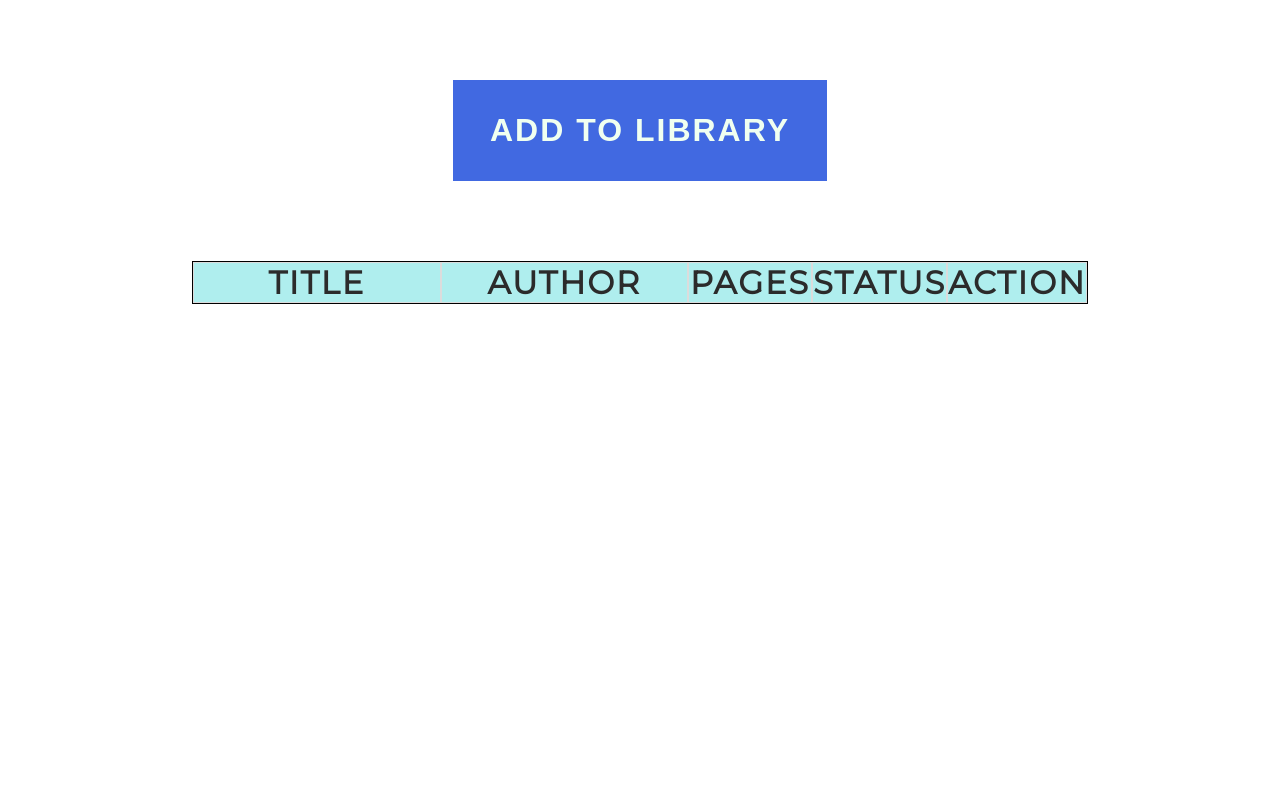
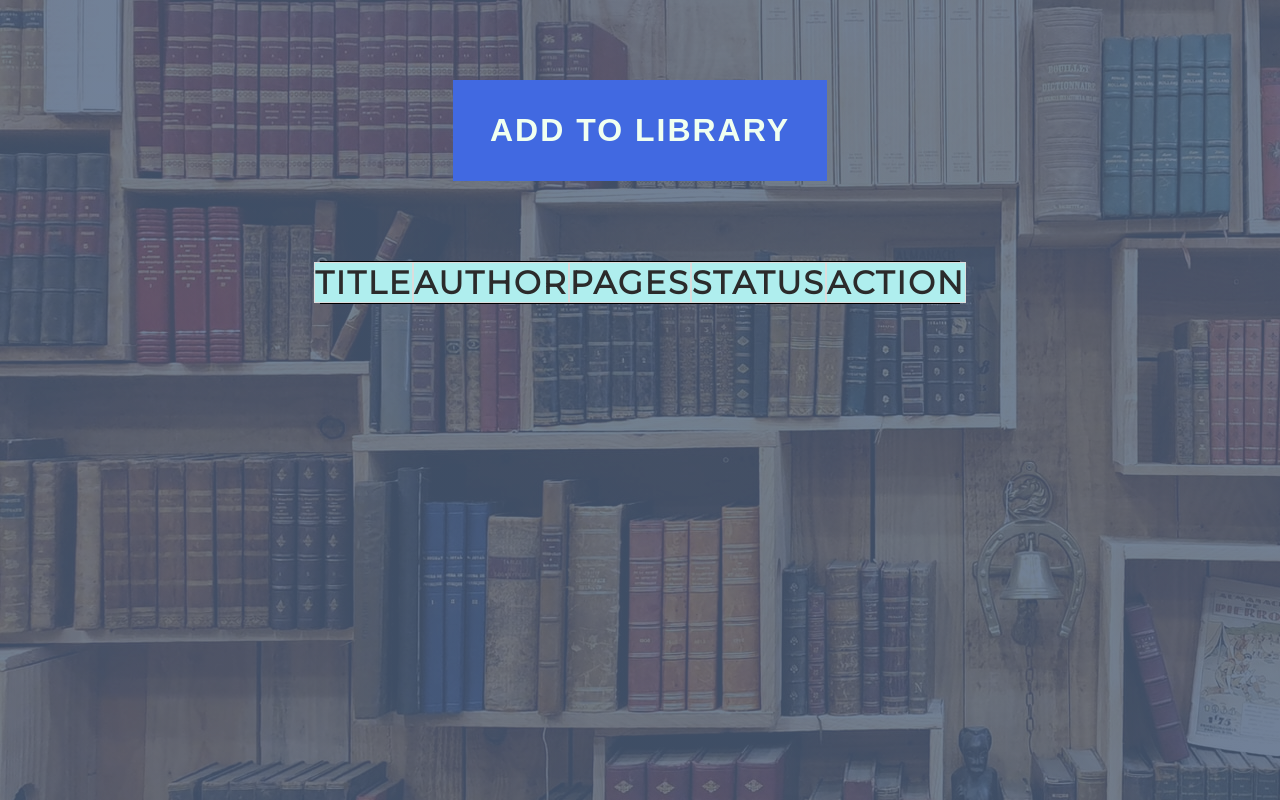
Before and after one commit to diazd01/Library, a plain HTML site: page index.html in a window 1280 px wide. Drawn offline with Linux system fonts and the light colour scheme.

Commit message:
Update styles.css

```diff
--- a/styles.css
+++ b/styles.css
@@ -65,9 +65,9 @@ body {
 
 .table {
     display: grid;
-    width: 70%;
+    width: 50%;
     border: black 1px solid;
-    grid-template-columns: repeat(2, 1fr) repeat(2, 0.5fr) 0.25fr;
+    grid-template-columns: repeat(2, 1fr) repeat(2, 1fr) 1fr;
     grid-template-rows: auto;
     justify-content: center;
     text-align: center;
@@ -165,14 +165,16 @@ input {
     cursor: pointer;
 }
 
-.read-header, .action-header {
+.read-header,
+.action-header {
     display: flex;
     flex-direction: column;
     align-items: center;
     justify-content: space-between;
 }
 
-.readInfo-btn, .delete-btn {
+.readInfo-btn,
+.delete-btn {
     border: #2c2c2c 1px solid;
     height: auto;
     background-color: #90EE90;
@@ -221,3 +223,8 @@ input {
     text-decoration: none;
     cursor: pointer;
 }
+
+body {
+    background: linear-gradient(to bottom, rgba(78, 97, 126, 0.8) 100%, rgba(17, 66, 17, 0.8) 0),
+    url('images/photo-1577985051167-0d49eec21977.jpg');
+}
```
